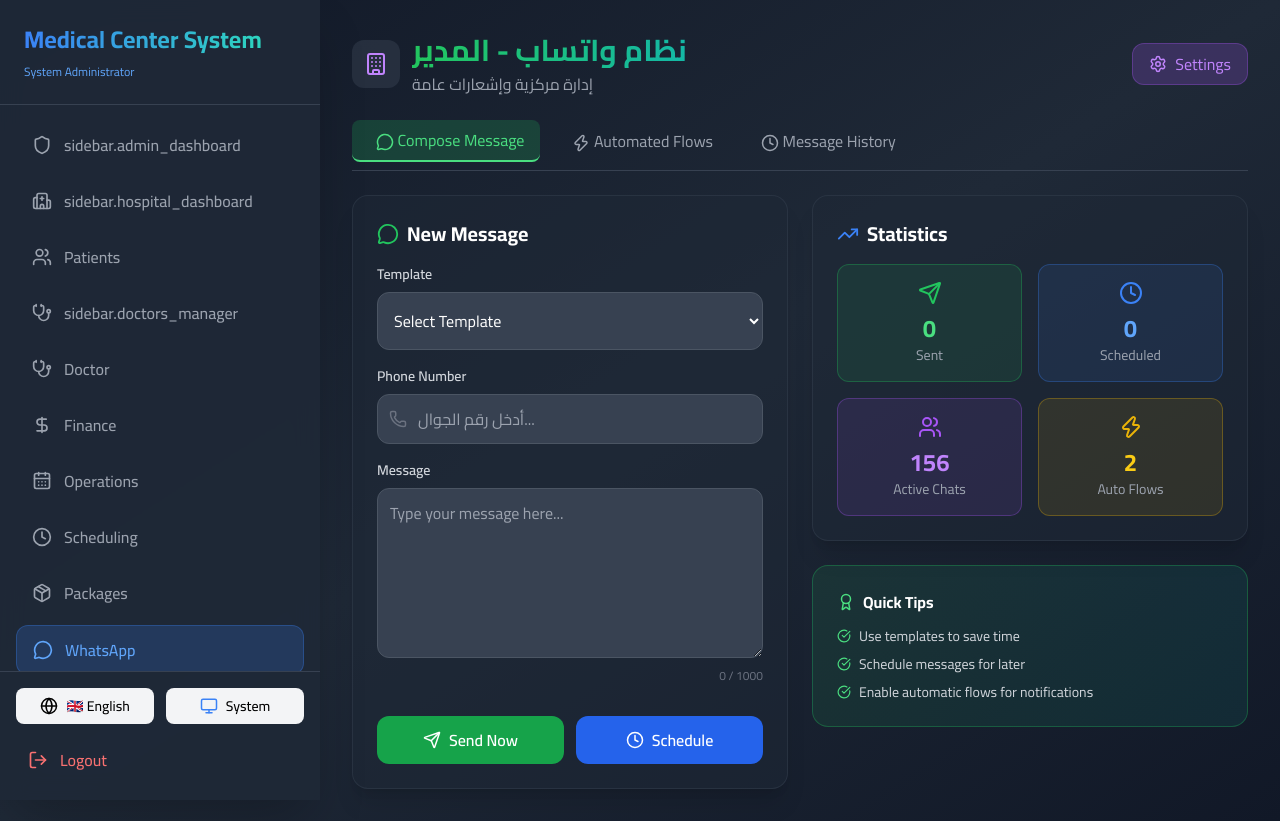
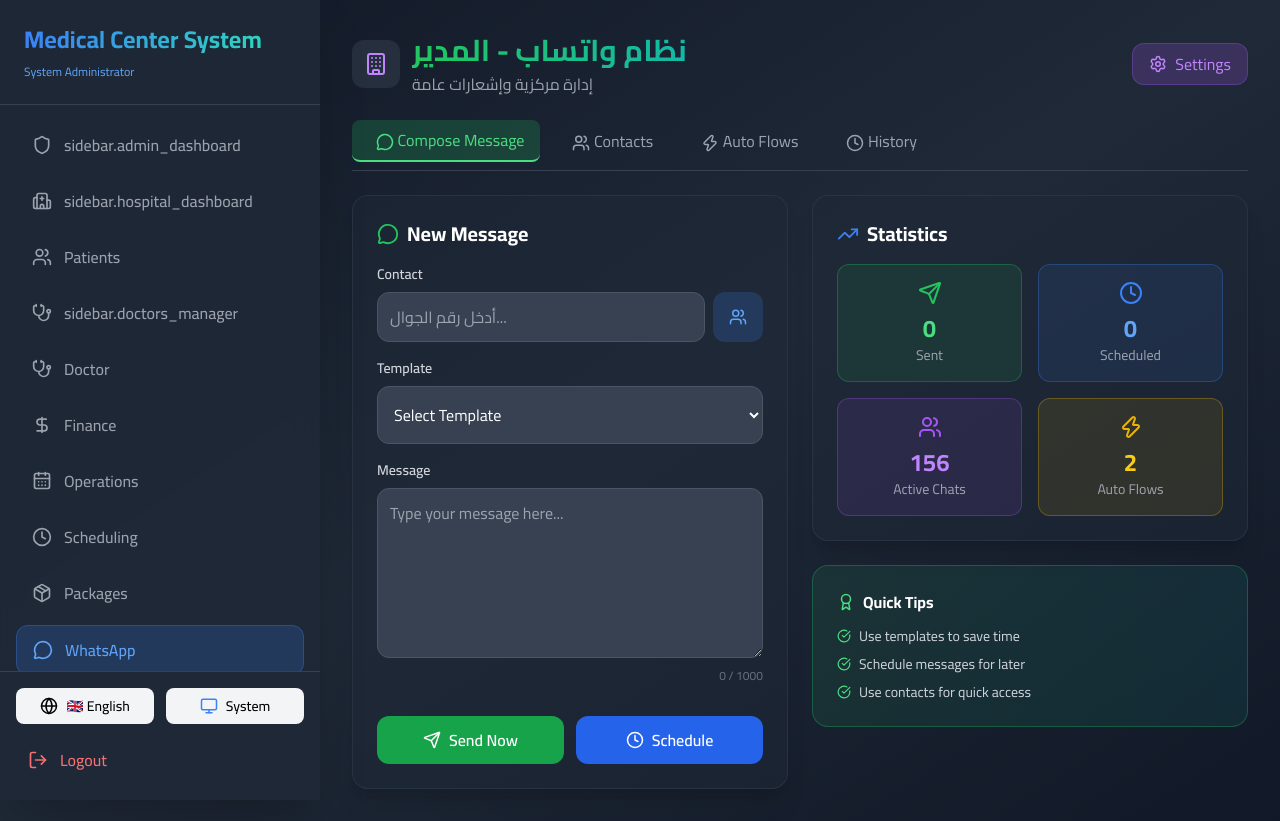
Before and after one commit to Islam412/MCSOS-System, a React (Vite) app: page /whatsapp in a window 1280 px wide. Built offline with nearby package versions, Linux system fonts and the light colour scheme; sample sign-in values are in the browser's storage.

Commit message:
desing whatsapp dashboard

```diff
--- a/src/components/whatsapp/WhatsAppManager.jsx
+++ b/src/components/whatsapp/WhatsAppManager.jsx
@@ -7,7 +7,9 @@
   RefreshCw, Download, Filter, Search, Eye, EyeOff,
   Zap, Target, Award, Shield, Mail, UserCheck,
   Moon, Sun, Monitor, Globe, Key, Lock, Save, X, Copy,
-  User, Stethoscope, UserPlus, DollarSign, Building
+  User, Stethoscope, UserPlus, DollarSign, Building,
+  CalendarDays, Pill, FileBadge, CreditCard, Smartphone,
+  Headphones, Gift, Sparkles, Heart, Activity
 } from 'lucide-react'
 import toast from 'react-hot-toast'
 
@@ -36,6 +38,43 @@
     delay: 0,
     enabled: true
   })
+  const [selectedContact, setSelectedContact] = useState(null)
+  const [showContactModal, setShowContactModal] = useState(false)
+
+  // جهات الاتصال حسب الدور
+  const getContactsByRole = () => {
+    const roleContacts = {
+      admin: [
+        { id: 1, name: 'دعم فني', phone: '966500000001', department: 'تقنية المعلومات', icon: '💻' },
+        { id: 2, name: 'مدير المستشفى', phone: '966500000002', department: 'الإدارة', icon: '👔' },
+        { id: 3, name: 'خدمة العملاء', phone: '966500000003', department: 'خدمة العملاء', icon: '📞' }
+      ],
+      doctor: [
+        { id: 1, name: 'د. أحمد علي', phone: '966501112222', department: 'جراحة عظام', icon: '🦴' },
+        { id: 2, name: 'د. منى حسن', phone: '966502223333', department: 'علاج طبيعي', icon: '💪' },
+        { id: 3, name: 'د. خالد محمود', phone: '966503334444', department: 'أعصاب', icon: '🧠' }
+      ],
+      reception: [
+        { id: 1, name: 'نورة عبدالله', phone: '966504445555', department: 'الاستقبال', icon: '📞' },
+        { id: 2, name: 'سارة أحمد', phone: '966505556666', department: 'الاستقبال', icon: '📞' }
+      ],
+      finance: [
+        { id: 1, name: 'خالد محمد', phone: '966506667777', department: 'المالية', icon: '💰' },
+        { id: 2, name: 'ريما سعد', phone: '966507778888', department: 'المحاسبة', icon: '📊' }
+      ],
+      patient: [
+        { id: 1, name: 'أحمد محمد', phone: '966508889999', department: 'مرضى', icon: '👤' },
+        { id: 2, name: 'سارة حسن', phone: '966509990000', department: 'مرضى', icon: '👤' }
+      ],
+      user: [
+        { id: 1, name: 'عمر خالد', phone: '966501112233', department: 'مستخدمين', icon: '🧑' },
+        { id: 2, name: 'ليلى عبدالله', phone: '966502223344', department: 'مستخدمين', icon: '👩' }
+      ]
+    }
+    return roleContacts[userRole] || roleContacts.patient
+  }
+
+  const [contacts, setContacts] = useState([])
 
   // إعدادات الواتساب حسب الدور
   const [whatsappSettings, setWhatsappSettings] = useState({
@@ -76,6 +115,10 @@
       patient: [
         { id: 1, name: 'appointment_confirmation', nameAr: 'تأكيد موعد', nameEn: 'Appointment Confirmation', enabled: true, delay: 0, delayUnit: 'hours', message: 'تم تأكيد موعدك مع الدكتور {doctor} يوم {date} الساعة {time}' },
         { id: 2, name: 'health_reminder', nameAr: 'تذكير صحي', nameEn: 'Health Reminder', enabled: true, delay: 0, delayUnit: 'hours', message: 'تذكير بموعد جلسة العلاج القادمة' }
+      ],
+      user: [
+        { id: 1, name: 'appointment_confirmation', nameAr: 'تأكيد موعد', nameEn: 'Appointment Confirmation', enabled: true, delay: 0, delayUnit: 'hours', message: 'تم تأكيد موعدك مع الدكتور {doctor} يوم {date} الساعة {time}' },
+        { id: 2, name: 'health_reminder', nameAr: 'تذكير صحي', nameEn: 'Health Reminder', enabled: true, delay: 0, delayUnit: 'hours', message: 'تذكير بموعد جلسة العلاج القادمة' }
       ]
     }
     return roleFlows[userRole] || roleFlows.patient
@@ -111,9 +154,12 @@
       patient: [
         { id: 'contact_doctor', nameAr: 'تواصل مع طبيبك', nameEn: 'Contact Your Doctor', messageAr: 'يمكنك التواصل مع طبيبك {doctor} عبر الرابط: {link}', messageEn: 'You can contact your doctor {doctor} via this link: {link}', icon: '👨‍⚕️' },
         { id: 'health_tips', nameAr: 'نصائح صحية', nameEn: 'Health Tips', messageAr: 'نصائح صحية: {tip}', messageEn: 'Health tips: {tip}', icon: '💚' }
+      ],
+      user: [
+        { id: 'contact_support', nameAr: 'تواصل مع الدعم', nameEn: 'Contact Support', messageAr: 'يمكنك التواصل مع فريق الدعم الفني', messageEn: 'You can contact technical support team', icon: '🆘' },
+        { id: 'general_inquiry', nameAr: 'استفسار عام', nameEn: 'General Inquiry', messageAr: 'مرحباً، لدي استفسار بخصوص {topic}', messageEn: 'Hello, I have an inquiry about {topic}', icon: '❓' }
       ]
     }
-
     return [...commonTemplates, ...(roleTemplates[userRole] || [])]
   }
 
@@ -125,6 +171,7 @@
       const parsed = JSON.parse(userData)
       setUser(parsed)
       setUserRole(parsed.role)
+      setContacts(getContactsByRole())
     }
     loadData()
   }, [])
@@ -133,6 +180,7 @@
     if (userRole) {
       setTemplates(getTemplatesByRole())
       setAutoFlows(getAutoFlowsByRole())
+      setContacts(getContactsByRole())
     }
   }, [userRole])
 
@@ -190,7 +238,8 @@
       doctor: 'نظام واتساب - الطبيب',
       reception: 'نظام واتساب - الاستقبال',
       finance: 'نظام واتساب - المالية',
-      patient: 'نظام واتساب - المريض'
+      patient: 'نظام واتساب - المريض',
+      user: 'نظام واتساب - المستخدم'
     }
     return titles[userRole] || 'نظام واتساب'
   }
@@ -201,7 +250,8 @@
       doctor: 'التواصل مع المرضى وإرسال الروشتات',
       reception: 'تأكيد الحجوزات والتواصل مع المرضى',
       finance: 'إشعارات الدفع والفواتير',
-      patient: 'التواصل مع المركز واستقبال الإشعارات'
+      patient: 'التواصل مع المركز واستقبال الإشعارات',
+      user: 'التواصل مع الدعم الفني والاستفسارات'
     }
     return subtitles[userRole] || 'إرسال رسائل وتذكيرات أوتوماتيكية'
   }
@@ -212,7 +262,8 @@
       doctor: <Stethoscope size={24} className="text-blue-400" />,
       reception: <UserPlus size={24} className="text-green-400" />,
       finance: <DollarSign size={24} className="text-yellow-400" />,
-      patient: <User size={24} className="text-pink-400" />
+      patient: <User size={24} className="text-pink-400" />,
+      user: <User size={24} className="text-gray-400" />
     }
     return icons[userRole] || <MessageCircle size={24} className="text-green-500" />
   }
@@ -220,7 +271,15 @@
   const getPlaceholderPhone = () => {
     if (userRole === 'doctor') return 'أدخل رقم جوال المريض...'
     if (userRole === 'patient') return 'أدخل رقم جوال المركز...'
+    if (userRole === 'user') return 'أدخل رقم جوال الدعم الفني...'
     return 'أدخل رقم الجوال...'
+  }
+
+  const getSuggestedContacts = () => {
+    if (userRole === 'patient') return 'يمكنك التواصل مع: د. أحمد علي, د. منى حسن'
+    if (userRole === 'user') return 'يمكنك التواصل مع: الدعم الفني, خدمة العملاء'
+    if (userRole === 'doctor') return 'يمكنك التواصل مع: مرضاك المسجلين'
+    return ''
   }
 
   const handlePreviewFlow = (flow) => {
@@ -234,7 +293,8 @@
       summary: 'تحسن ملحوظ في الحالة',
       tip: 'اشرب ماء كثيراً',
       announcement: 'سيتم تحديث النظام غداً',
-      link: 'https://wa.me/966500000000'
+      link: 'https://wa.me/966500000000',
+      topic: 'خدمات المركز الطبي'
     }
 
     let previewMsg = flow.message
@@ -290,6 +350,13 @@
     if (template) {
       setMessage(getTemplateMessage(template))
     }
+  }
+
+  const handleSelectContact = (contact) => {
+    setSelectedContact(contact)
+    setPhoneNumber(contact.phone)
+    setShowContactModal(false)
+    toast.success(`تم تحديد ${contact.name}`)
   }
 
   const handleSendMessage = () => {
@@ -387,7 +454,7 @@
   const stats = {
     messagesSent: scheduledMessages.filter(m => m.status === 'sent').length,
     scheduledCount: scheduledMessages.filter(m => m.status === 'scheduled').length,
-    activeChats: userRole === 'admin' ? 156 : userRole === 'doctor' ? 45 : userRole === 'reception' ? 89 : userRole === 'finance' ? 34 : 12,
+    activeChats: userRole === 'admin' ? 156 : userRole === 'doctor' ? 45 : userRole === 'reception' ? 89 : userRole === 'finance' ? 34 : userRole === 'patient' ? 12 : 8,
     automatedCount: autoFlows.filter(f => f.enabled).length
   }
 
@@ -427,11 +494,14 @@
         <button onClick={() => setActiveTab('compose')} className={`px-4 py-2 rounded-lg transition ${activeTab === 'compose' ? 'bg-green-500/20 text-green-400 border-b-2 border-green-400' : 'text-gray-400 hover:text-gray-300'}`}>
           <MessageCircle size={18} className="inline ml-2" /> {isRTL ? 'كتابة رسالة' : 'Compose Message'}
         </button>
+        <button onClick={() => setActiveTab('contacts')} className={`px-4 py-2 rounded-lg transition ${activeTab === 'contacts' ? 'bg-green-500/20 text-green-400 border-b-2 border-green-400' : 'text-gray-400 hover:text-gray-300'}`}>
+          <Users size={18} className="inline ml-2" /> {isRTL ? 'جهات الاتصال' : 'Contacts'}
+        </button>
         <button onClick={() => setActiveTab('flows')} className={`px-4 py-2 rounded-lg transition ${activeTab === 'flows' ? 'bg-green-500/20 text-green-400 border-b-2 border-green-400' : 'text-gray-400 hover:text-gray-300'}`}>
-          <Zap size={18} className="inline ml-2" /> {isRTL ? 'التدفقات الآلية' : 'Automated Flows'}
+          <Zap size={18} className="inline ml-2" /> {isRTL ? 'تدفقات آلية' : 'Auto Flows'}
         </button>
         <button onClick={() => setActiveTab('history')} className={`px-4 py-2 rounded-lg transition ${activeTab === 'history' ? 'bg-green-500/20 text-green-400 border-b-2 border-green-400' : 'text-gray-400 hover:text-gray-300'}`}>
-          <Clock size={18} className="inline ml-2" /> {isRTL ? 'سجل الرسائل' : 'Message History'}
+          <Clock size={18} className="inline ml-2" /> {isRTL ? 'سجل الرسائل' : 'History'}
         </button>
       </div>
 
@@ -446,22 +516,34 @@
             <div className="space-y-4">
               <div>
                 <label className="block text-sm font-semibold mb-2 text-gray-300">
+                  {isRTL ? 'جهة الاتصال' : 'Contact'}
+                </label>
+                <div className="flex gap-2">
+                  <input
+                    type="tel"
+                    placeholder={getPlaceholderPhone()}
+                    className="flex-1 p-3 border border-gray-600 rounded-xl bg-gray-700 text-white focus:ring-2 focus:ring-green-500 transition"
+                    value={phoneNumber}
+                    onChange={(e) => setPhoneNumber(e.target.value)}
+                  />
+                  <button
+                    onClick={() => setShowContactModal(true)}
+                    className="px-4 py-3 bg-blue-500/20 text-blue-400 rounded-xl hover:bg-blue-500/30 transition"
+                  >
+                    <Users size={18} />
+                  </button>
+                </div>
+                <p className="text-xs text-gray-500 mt-1">{getSuggestedContacts()}</p>
+              </div>
+
+              <div>
+                <label className="block text-sm font-semibold mb-2 text-gray-300">
                   {isRTL ? 'القالب' : 'Template'}
                 </label>
                 <select className="w-full p-3 border border-gray-600 rounded-xl bg-gray-700 text-white focus:ring-2 focus:ring-green-500 transition" value={selectedTemplate} onChange={handleTemplateChange}>
                   <option value="">{isRTL ? 'اختر قالباً' : 'Select Template'}</option>
                   {templates.map(template => (<option key={template.id} value={template.id}>{template.icon} {getTemplateName(template)}</option>))}
                 </select>
-              </div>
-
-              <div>
-                <label className="block text-sm font-semibold mb-2 text-gray-300">
-                  {isRTL ? 'رقم الجوال' : 'Phone Number'}
-                </label>
-                <div className="relative">
-                  <Phone className="absolute left-3 top-1/2 -translate-y-1/2 text-gray-500" size={18} />
-                  <input type="tel" placeholder={getPlaceholderPhone()} className="w-full pl-10 pr-4 p-3 border border-gray-600 rounded-xl bg-gray-700 text-white focus:ring-2 focus:ring-green-500 transition" value={phoneNumber} onChange={(e) => setPhoneNumber(e.target.value)} />
-                </div>
               </div>
 
               <div>
@@ -495,9 +577,30 @@
               <ul className="space-y-2 text-sm text-gray-300">
                 <li className="flex items-center gap-2"><CheckCircle size={14} className="text-green-400" /> {isRTL ? 'استخدم القوالب الجاهزة لتوفير الوقت' : 'Use templates to save time'}</li>
                 <li className="flex items-center gap-2"><CheckCircle size={14} className="text-green-400" /> {isRTL ? 'يمكنك جدولة الرسائل لوقت لاحق' : 'Schedule messages for later'}</li>
-                <li className="flex items-center gap-2"><CheckCircle size={14} className="text-green-400" /> {isRTL ? 'تفعيل التدفقات الآلية للإشعارات التلقائية' : 'Enable automatic flows for notifications'}</li>
+                <li className="flex items-center gap-2"><CheckCircle size={14} className="text-green-400" /> {isRTL ? 'استخدم جهات الاتصال للوصول السريع' : 'Use contacts for quick access'}</li>
               </ul>
             </div>
+          </div>
+        </div>
+      )}
+
+      {/* تبويب جهات الاتصال */}
+      {activeTab === 'contacts' && (
+        <div className="bg-gray-800/50 rounded-2xl shadow-xl p-6 border border-gray-700/50">
+          <h2 className="text-xl font-bold mb-4 flex items-center gap-2 text-white"><Users className="text-blue-500" size={22} /> {isRTL ? 'جهات الاتصال' : 'Contacts'}</h2>
+          <div className="grid grid-cols-1 md:grid-cols-2 gap-3">
+            {contacts.map(contact => (
+              <div key={contact.id} className="bg-gray-700/30 rounded-xl p-4 hover:bg-gray-700/50 transition cursor-pointer" onClick={() => handleSelectContact(contact)}>
+                <div className="flex items-center gap-3">
+                  <div className="w-10 h-10 bg-blue-500/20 rounded-lg flex items-center justify-center text-xl">{contact.icon}</div>
+                  <div>
+                    <p className="font-semibold text-white">{contact.name}</p>
+                    <p className="text-xs text-gray-400">{contact.department}</p>
+                    <p className="text-xs text-gray-500 dir-ltr">{contact.phone}</p>
+                  </div>
+                </div>
+              </div>
+            ))}
           </div>
         </div>
       )}
@@ -532,6 +635,32 @@
                 </div>
               ))
             )}
+          </div>
+        </div>
+      )}
+
+      {/* Modal اختيار جهة اتصال */}
+      {showContactModal && (
+        <div className="fixed inset-0 bg-black/70 backdrop-blur-sm flex items-center justify-center z-50 p-4">
+          <div className="bg-gray-800 rounded-2xl max-w-md w-full max-h-[80vh] overflow-y-auto p-6 border border-gray-700">
+            <div className="flex justify-between items-center mb-4">
+              <h2 className="text-xl font-bold text-white flex items-center gap-2"><Users size={20} className="text-blue-400" /> {isRTL ? 'جهات الاتصال' : 'Contacts'}</h2>
+              <button onClick={() => setShowContactModal(false)} className="p-1 hover:bg-gray-700 rounded"><X size={20} className="text-gray-400" /></button>
+            </div>
+            <div className="space-y-2">
+              {contacts.map(contact => (
+                <div key={contact.id} className="bg-gray-700/30 rounded-xl p-3 hover:bg-gray-700/50 transition cursor-pointer" onClick={() => handleSelectContact(contact)}>
+                  <div className="flex items-center gap-3">
+                    <div className="w-10 h-10 bg-blue-500/20 rounded-lg flex items-center justify-center text-xl">{contact.icon}</div>
+                    <div>
+                      <p className="font-semibold text-white">{contact.name}</p>
+                      <p className="text-xs text-gray-400">{contact.department}</p>
+                      <p className="text-xs text-gray-500 dir-ltr">{contact.phone}</p>
+                    </div>
+                  </div>
+                </div>
+              ))}
+            </div>
           </div>
         </div>
       )}
```
